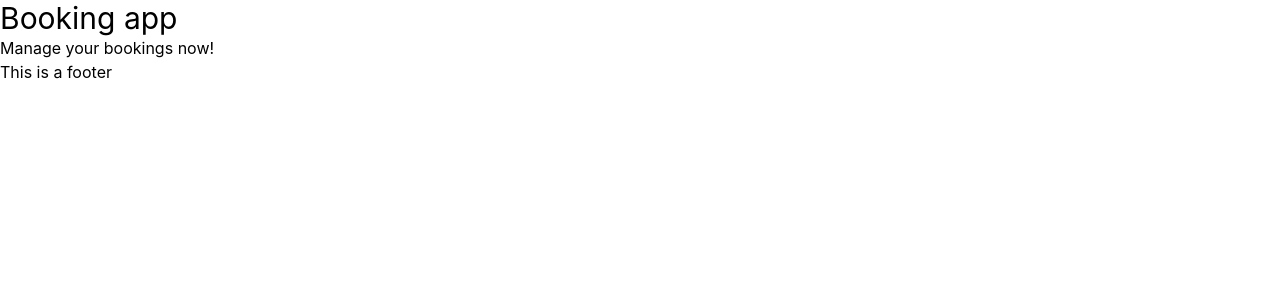
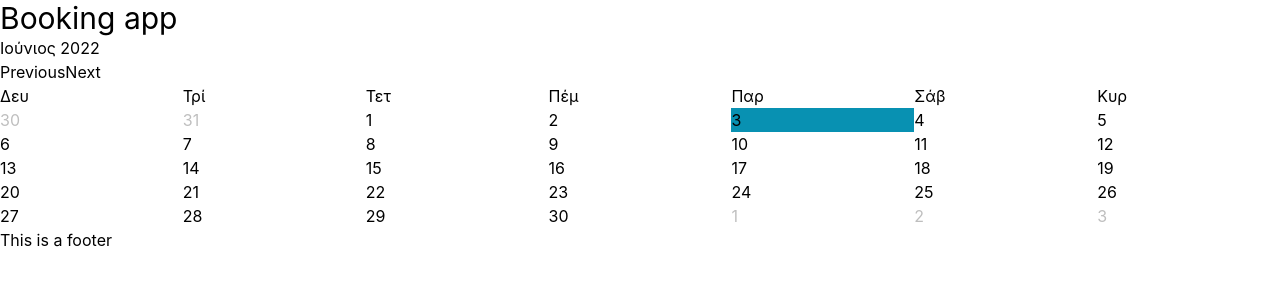
Before and after one commit to kapantzak/booking-app, a Next.js app: page / in a window 1280 px wide. Shown: the top 300 px of the page. Built offline with nearby package versions, Linux system fonts and the light colour scheme.

Commit message:
Add calendar and respective helpers

```diff
--- /dev/null
+++ b/components/Calendar/Calendar.js
@@ -0,0 +1,78 @@
+import PropTypes from "prop-types";
+import classNames from "classnames";
+import { useState, useEffect } from "react";
+import { getDaysOfWeek } from "@/lib/constants";
+import dateHelper, { getDateElements } from "@/lib/dateHelpers";
+
+const Calendar = ({ date, locales, sundayFirst }) => {
+  const [currentDate, setCurrentDate] = useState(date);
+  const [calendar, setCalendar] = useState([]);
+
+  useEffect(() => {
+    const helper = dateHelper({ date, locales, sundayFirst });
+    setCalendar(helper.getCalendar(currentDate));
+  }, [currentDate]);
+
+  const handleNavigationButtonClick = (direction) => {
+    const { month, year } = getDateElements(currentDate);
+
+    let newDate = null;
+    if (direction === "next") {
+      newDate = new Date(year, month + 1, 1);
+    } else {
+      newDate = new Date(year, month - 1, 1);
+    }
+
+    setCurrentDate(newDate);
+  };
+
+  const daysOfWeek = getDaysOfWeek({ locales, sundayFirst });
+
+  return (
+    <div>
+      <h2>{calendar.title}</h2>
+      <button type="button" onClick={() => handleNavigationButtonClick("prev")}>
+        Previous
+      </button>
+      <button type="button" onClick={() => handleNavigationButtonClick("next")}>
+        Next
+      </button>
+      <div className="grid grid-cols-7">
+        {daysOfWeek.map((day) => (
+          <div key={day}>{day}</div>
+        ))}
+        {(calendar.calendar || []).map(
+          ({ dayNumber, month, year, currentMonth, isNow }) => {
+            const dayCellStyle = classNames({
+              "bg-cyan-600": isNow,
+              "opacity-25": !currentMonth,
+            });
+
+            return (
+              <div
+                className={dayCellStyle}
+                key={`${year}-${month}-${dayNumber}`}
+              >
+                {dayNumber}
+              </div>
+            );
+          }
+        )}
+      </div>
+    </div>
+  );
+};
+
+Calendar.defaultProps = {
+  date: new Date(),
+  locales: "el",
+  sundayFirst: false,
+};
+
+Calendar.propTypes = {
+  date: PropTypes.instanceOf(Date),
+  locales: PropTypes.string,
+  sundayFirst: PropTypes.bool,
+};
+
+export default Calendar;
--- /dev/null
+++ b/components/Calendar/index.js
@@ -0,0 +1,3 @@
+import Calendar from "./Calendar";
+
+export default Calendar;
--- /dev/null
+++ b/components/DateTimePicker/DateTimePicker.js
@@ -0,0 +1,24 @@
+import PropTypes from "prop-types";
+import Calendar from "@/components/Calendar";
+
+const DateTimePicker = ({ date, locales, sundayFirst }) => {
+  return (
+    <div>
+      <Calendar date={date} locales={locales} sundayFirst={sundayFirst} />
+    </div>
+  );
+};
+
+DateTimePicker.defaultProps = {
+  date: new Date(),
+  locales: "el",
+  sundayFirst: false,
+};
+
+DateTimePicker.propTypes = {
+  date: PropTypes.instanceOf(Date),
+  locales: PropTypes.string,
+  sundayFirst: PropTypes.bool,
+};
+
+export default DateTimePicker;
--- /dev/null
+++ b/components/DateTimePicker/index.js
@@ -0,0 +1,3 @@
+import DateTimePicker from "./DateTimePicker";
+
+export default DateTimePicker;
--- /dev/null
+++ b/jest.setup.js
@@ -0,0 +1 @@
+import "@testing-library/jest-dom/extend-expect";
--- a/jsconfig.json
+++ b/jsconfig.json
@@ -3,7 +3,8 @@
         "baseUrl": ".",
         "paths": {
             "@/components/*": ["components/*"],
-            "@/layouts/*": ["layouts/*"]
+            "@/layouts/*": ["layouts/*"],
+            "@/lib/*": ["lib/*"]
         }
     }
 }
--- /dev/null
+++ b/lib/constants.js
@@ -0,0 +1,34 @@
+const daysIndex = {
+  Sun: new Date(2022, 5, 5),
+  Mon: new Date(2022, 5, 6),
+  Tue: new Date(2022, 5, 7),
+  Wen: new Date(2022, 5, 8),
+  Thu: new Date(2022, 5, 9),
+  Fri: new Date(2022, 5, 10),
+  Sat: new Date(2022, 5, 11),
+};
+
+const getDaysKeys = (sundayFirst) =>
+  sundayFirst
+    ? ["Sun", "Mon", "Tue", "Wen", "Thu", "Fri", "Sat"]
+    : ["Mon", "Tue", "Wen", "Thu", "Fri", "Sat", "Sun"];
+
+/**
+ * Get a locxalized array of the days of a week
+ *
+ * @param {String} options.locales A string with a BCP 47 language tag [https://en.wikipedia.org/wiki/IETF_language_tag]
+ * @param {String} options.weekday The representation of the weekday ("long"/"short"/"narrow")
+ *  [https://developer.mozilla.org/en-US/docs/Web/JavaScript/Reference/Global_Objects/Intl/DateTimeFormat/DateTimeFormat]
+ * @param {Boolean} options.sundayFirst Indicate wheather you want to return Sunday as the first day of the week or not
+ * @returns {Array}
+ */
+const getDaysOfWeek = ({ locales, sundayFirst, weekday } = {}) => {
+  weekday = weekday || "short";
+
+  const daysArr = getDaysKeys(sundayFirst);
+  const dateTimeFormatter = new Intl.DateTimeFormat(locales, { weekday });
+
+  return daysArr.map((dayKey) => dateTimeFormatter.format(daysIndex[dayKey]));
+};
+
+export { getDaysOfWeek };
--- /dev/null
+++ b/lib/dateHelpers.js
@@ -0,0 +1,107 @@
+const dateHelper = ({ date, locales, sundayFirst }) => {
+  if (!date) {
+    throw new Error("No date provided");
+  }
+
+  if (typeof date.getDate !== "function") {
+    throw new Error("Please provide a valid date object");
+  }
+
+  const getTitle = (newDate) => {
+    const formatter = new Intl.DateTimeFormat(locales, {
+      month: "long",
+      year: "numeric",
+    });
+
+    return formatter.format(newDate);
+  };
+
+  return {
+    getCalendar: (newDate) => {
+      const thisDate = newDate || date;
+      const { year, month } = getDateElements(thisDate);
+
+      const firstDayOfMonth = new Date(year, month, 1);
+      const getLastDayOfMonth = new Date(year, month + 1, 0);
+
+      const { dayOfWeek: dayOfWeekFirstDay } = getDateElements(firstDayOfMonth);
+      const { dayNumber: dayNumberLastDay, dayOfWeek: dayOfWeekLastDay } =
+        getDateElements(getLastDayOfMonth);
+
+      const calendar = [];
+
+      const placeholdersBefore = getPlaceholdersBefore(
+        dayOfWeekFirstDay,
+        sundayFirst
+      );
+
+      [...Array(placeholdersBefore).keys()].reverse().forEach((d) => {
+        calendar.push(getDateElements(new Date(year, month, -d)));
+      });
+
+      for (let d = 1; d <= dayNumberLastDay; d++) {
+        const dateElements = getDateElements(new Date(year, month, d));
+        calendar.push({ ...dateElements, currentMonth: true });
+      }
+
+      const placeholdersAfter = getPlaceholdersAfter(
+        dayOfWeekLastDay,
+        sundayFirst
+      );
+
+      [...Array(placeholdersAfter).keys()].forEach((d) => {
+        calendar.push(getDateElements(new Date(year, month + 1, d + 1)));
+      });
+
+      const title = getTitle(thisDate);
+
+      return {
+        title,
+        calendar,
+      };
+    },
+  };
+};
+
+const getPlaceholdersBefore = (dayOfWeekFirstDay, sundayFirst) => {
+  let placeholdersBefore = 0;
+
+  if (sundayFirst) {
+    placeholdersBefore = dayOfWeekFirstDay;
+  } else if (dayOfWeekFirstDay === 0) {
+    placeholdersBefore = 6;
+  } else {
+    placeholdersBefore = dayOfWeekFirstDay - 1;
+  }
+
+  return placeholdersBefore;
+};
+
+const getPlaceholdersAfter = (dayOfWeekLastDay, sundayFirst) =>
+  sundayFirst
+    ? 6 - dayOfWeekLastDay
+    : dayOfWeekLastDay > 0
+    ? 7 - dayOfWeekLastDay
+    : 0;
+
+const getDateElements = (date) => {
+  const now = new Date();
+
+  const elements = {
+    dayNumber: date.getDate(),
+    dayOfWeek: date.getDay(),
+    month: date.getMonth(),
+    year: date.getFullYear(),
+  };
+
+  const isNow =
+    now.getDate() === elements.dayNumber &&
+    now.getMonth() === elements.month &&
+    now.getFullYear() === elements.year;
+
+  return { ...elements, isNow };
+};
+
+export default dateHelper;
+
+export { getDateElements };
--- a/pages/index.js
+++ b/pages/index.js
@@ -1,5 +1,6 @@
 import Head from "next/head";
 import DefaultLayout from "@/layouts/DefaultLayout";
+import DateTimePicker from "@/components/DateTimePicker";
 
 export default function Home() {
   return (
@@ -12,7 +13,7 @@ export default function Home() {
         />
       </Head>
       <h1 className="text-3xl">Booking app</h1>
-      <p>Manage your bookings now!</p>
+      <DateTimePicker />
     </DefaultLayout>
   );
 }
```
Also changed, not shown: jest.config.js (added, +23 -0 lines), package.json (+8 -2 lines), 2 other files (tests, documents, lock files or other folders).
